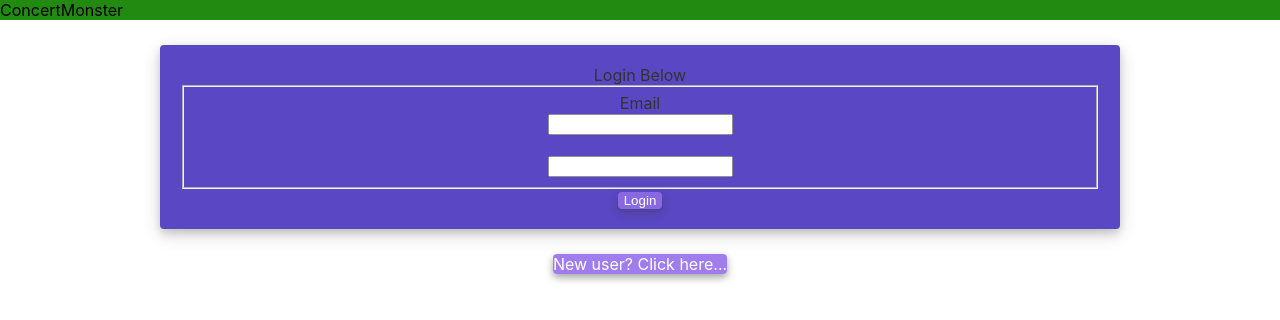
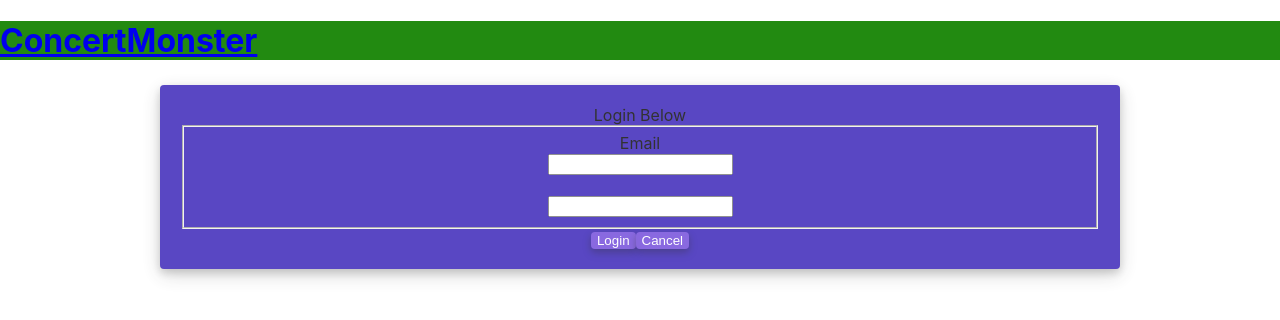
Before and after one commit to calorab/concert-search-app-react, a React (Create React App) app: page /login in a window 1280 px wide. Both pictures are taken after a click on the element "Returning user? Click here...". Shown: the top 320 px of the page. Built offline with nearby package versions, Linux system fonts and the light colour scheme; the HTML template or start-up script is replaced by a standard one.

Commit message:
switcheed to Router in app.js

```diff
--- a/package.json
+++ b/package.json
@@ -6,6 +6,8 @@
     "react": "^16.8.5",
     "react-dom": "^16.8.5",
     "react-redux": "^7.0.1",
+    "react-router": "^5.0.0",
+    "react-router-dom": "^5.0.0",
     "react-scripts": "2.1.8",
     "redux": "^4.0.1"
   },
--- a/src/App.js
+++ b/src/App.js
@@ -1,5 +1,5 @@
 import React from 'react';
-
+import {BrowserRouter as Router, Route, Link} from 'react-router-dom';
 import './App.css';
 
 import Login from './components/login';
@@ -10,15 +10,25 @@ class App extends React.Component {
 
     render() {
       return (
-          <div className="App">
-              <header className="App-header">
-                  <p className="bannerTitle">ConcertMonster</p>
-              </header>
-              <Login onClick={()=> this.setEditing(true)}/>
-              <Signup onClick={()=> this.setEditing(true)}/>
-          </div>
+          <Router>
+              <div className="App">
+                  <header className="App-header">
+                      <h1><Link to="/">ConcertMonster</Link></h1>
+                  </header>
+                  <Route exact path="/" component={Signup} />
+                  <Route path="/login" component={Login}/>
+              </div>
+          </Router>
       );
     }
 }
 
 export default App;
+
+
+//<Link to="/login">Login</Link>
+//onSubmit()
+//
+//// send ot the server
+//
+//this.props.history.push('/dashboard');
--- a/src/components/login.js
+++ b/src/components/login.js
@@ -12,11 +12,18 @@ export default class Login extends React.Component {
         }
     }
 
+    onSubmit(event) {
+        event.preventDefault();
+        return (
+            <div>
+                <dashboard />
+            </div>
+        );
+    }
 
-
-    setEditing() {
+    setEditing(editing) {
         this.setState({
-            editing: true
+            editing
         });
     }
 
@@ -29,7 +36,7 @@ export default class Login extends React.Component {
 
         return (
             <div className="page" id="loginPage">
-                <form className="form">
+                <form className="form" onSubmit={(event) => this.onSubmit(event)}>
                     <legend>Login Below</legend>
                     <fieldset>
                         <label for="loginEmail">Email</label><br />
@@ -39,6 +46,7 @@ export default class Login extends React.Component {
                         <input name="userPassword" type="password" id="loginPassword" required></input>
                     </fieldset>
                     <button type="submit" className="submitButton" id="LoginButton">Login</button>
+                    <button type="button" className="submitButton" id="cancelLoginButton" onClick={() => this.setEditing(false)}>Cancel</button>
                 </form>
             </div>
         );
--- a/src/components/signup.js
+++ b/src/components/signup.js
@@ -11,9 +11,10 @@ export default class Signup extends React.Component {
             editing: false
         }
     }
-    setEditing() {
+
+    setEditing(editing) {
         this.setState({
-            editing: true
+            editing
         });
     }
 
@@ -36,6 +37,7 @@ export default class Signup extends React.Component {
                         <input name="newUserPassword" type="password" id="signupPassword" required></input>
                     </fieldset>
                     <button type="submit" className="submitButton" id="signupButton">Login</button>
+                    <button type="button" className="submitButton" id="cancelSignupButton" onClick={() => this.setEditing(false)}>Cancel</button>
                 </form>
             </div>
         );
```
Also changed, not shown: 1 other file (tests, documents, lock files or other folders).
